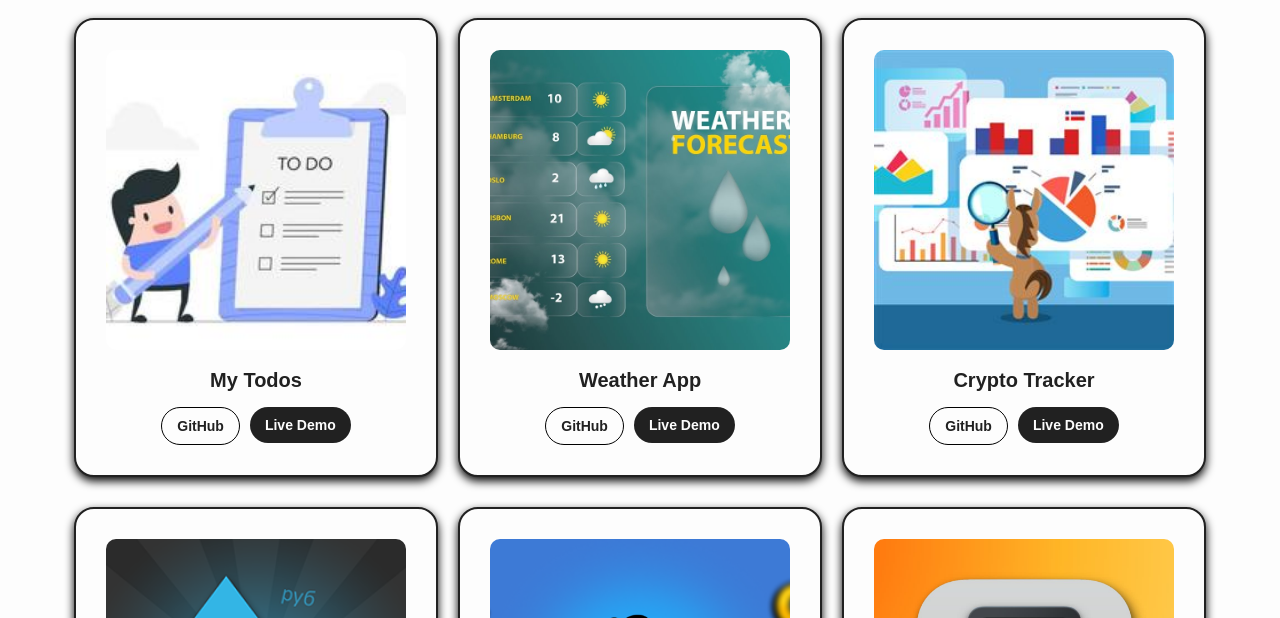
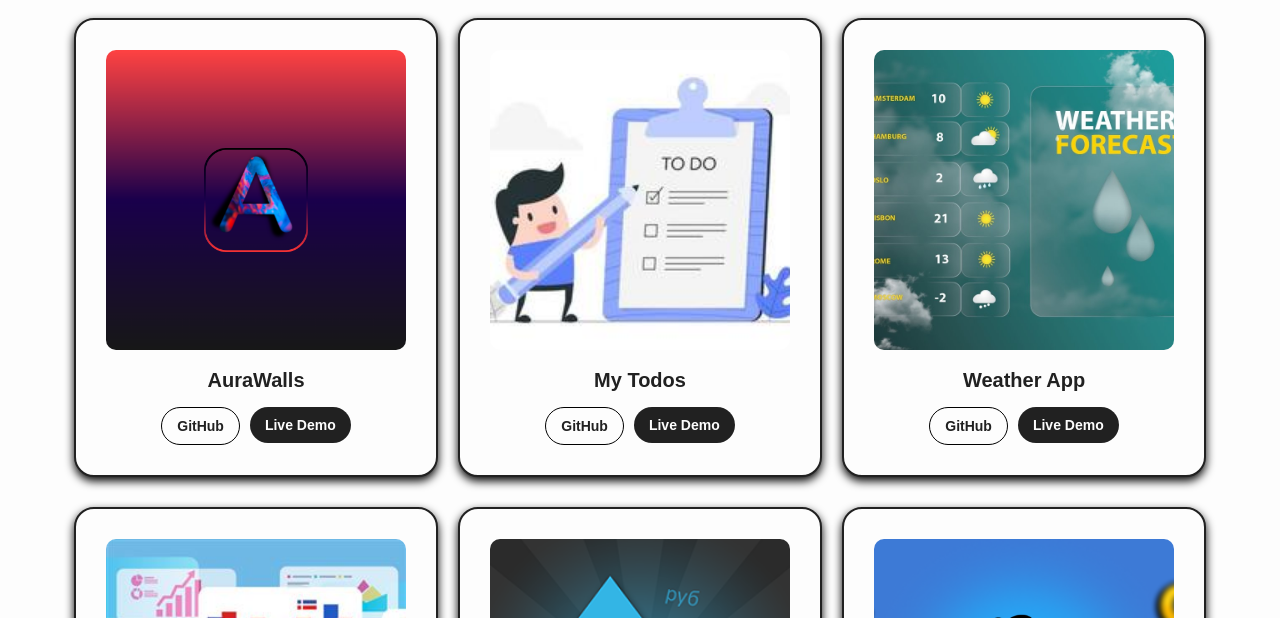
Before and after one commit to umerdev07/Portfolio_site, a plain HTML site: page andriod.html in a window 1280 px wide. Shown: the part 182-800 px from the top of the page. Drawn offline with Linux system fonts and the light colour scheme.

Commit message:
initial commit

```diff
--- a/andriod.html
+++ b/andriod.html
@@ -65,7 +65,23 @@
             <h4>Browse My Recent</h4>
             <h1>Projects</h1>
         </div>
+
         <div class="project-container">
+
+                <div class="project-cards">
+                    <div class="project-img">
+                        <img src="assets/AuraWallsImage.png" alt="weather-image">
+                    </div>
+                    <div class="project-title">
+                        <h2>AuraWalls</h2>
+                    </div>
+                    <div class="button-group">
+                      <a href="https://github.com/umerdev07/AuraWalls" class="gitLinks">
+                        <button>GitHub</button>
+                    </a>
+                    <a href="VideosPage/My To-Do Demo.html"><button>Live Demo</button></a>
+                    </div>
+                </div>
             <div class="project-cards">
                 <div class="project-img">
                     <img src="assets/todoCoverPhoto.jpg" alt="weather-image">
```
Also changed, not shown: assets/AuraWallsImage.png (added).
